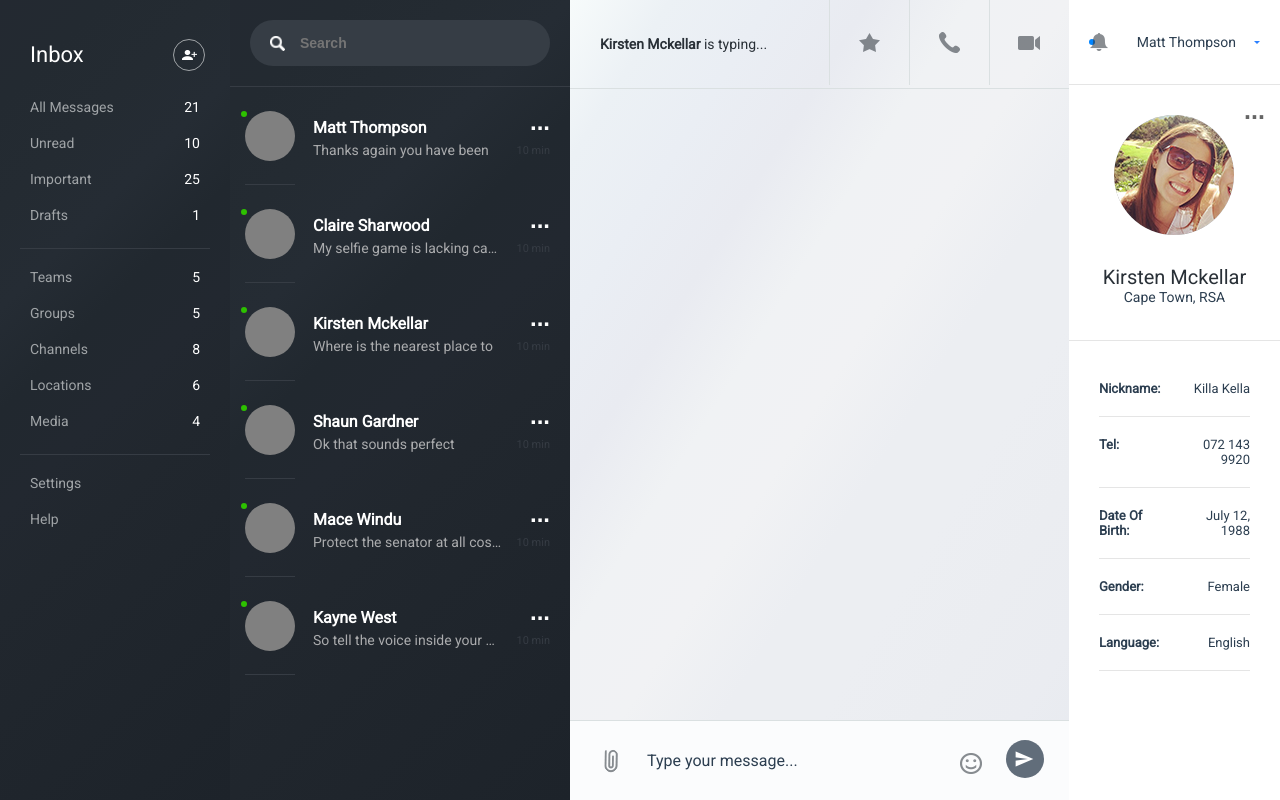
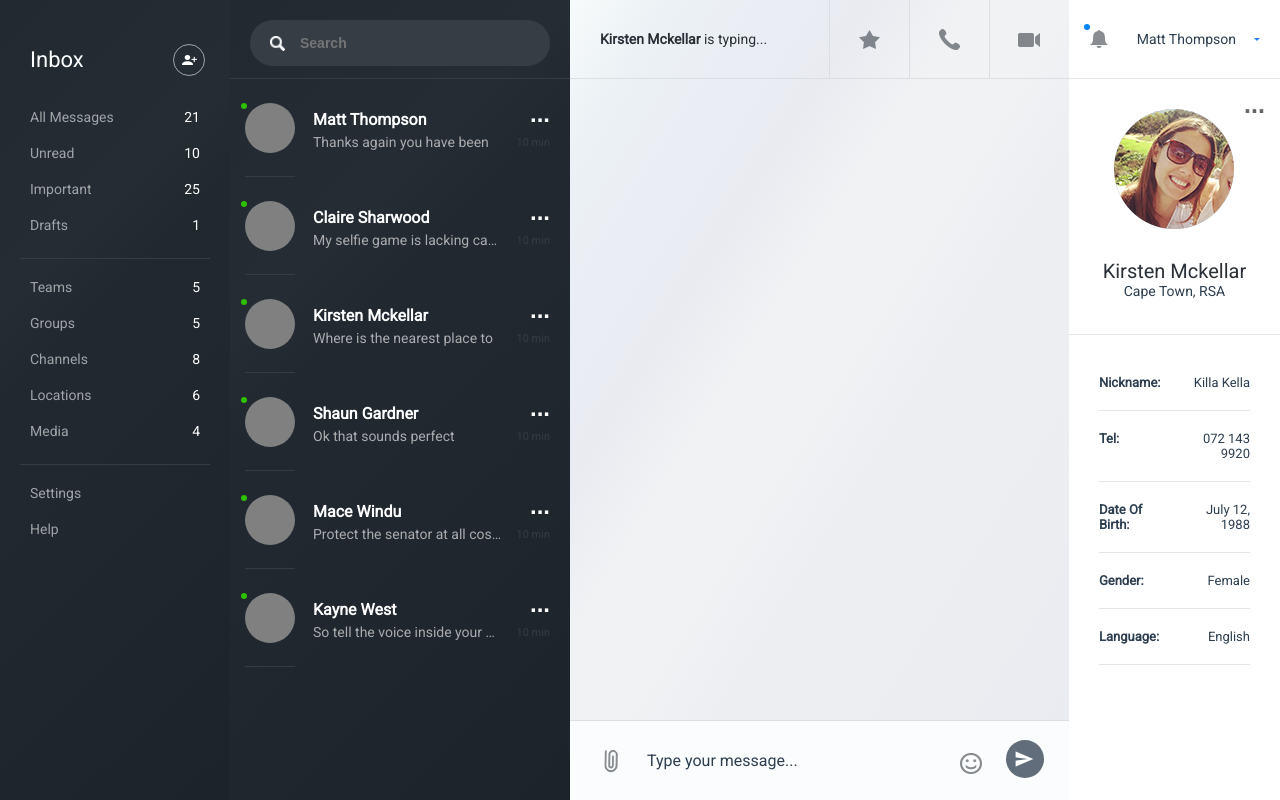
Before and after one commit to IrinaFitas/chat, a Vue app: page / in a window 1280 px wide. Built offline with nearby package versions, Linux system fonts and the light colour scheme.

Commit message:
Fixed Styles in header for all components

```diff
--- a/src/App.vue
+++ b/src/App.vue
@@ -31,7 +31,6 @@ body {
 	font-family: 'Roboto', sans-serif;
 	-webkit-font-smoothing: antialiased;
 	-moz-osx-font-smoothing: grayscale;
-	text-align: center;
 	color: #2c3e50;
 }
 </style>
--- a/src/components/ContactList.vue
+++ b/src/components/ContactList.vue
@@ -90,6 +90,8 @@
 		background: linear-gradient(-45deg, #1d232a 0%, #1e242b 10%, #1f252c 20%, #20262d 30%, #21272e 40%, #222830 50%, #21282f 60%, #252c34 70%, #242b32 80%, #232a31 90%, #232931 100%);
 
 		.search-contact {
+			height: 79px;
+            box-sizing: border-box;
 			padding: 20px;
 			border-bottom: 1px solid #363c44;
 		}
--- a/src/components/Inbox.vue
+++ b/src/components/Inbox.vue
@@ -41,6 +41,8 @@
             display: flex;
             justify-content: space-between;
 			align-items: center;
+            height: 79px;
+            box-sizing: border-box;
 			padding-left: 10px;
 			padding-right: 5px;
 
--- a/src/components/UserProfile.vue
+++ b/src/components/UserProfile.vue
@@ -57,6 +57,8 @@ export default {
         header {
             display: flex;
             align-items: center;
+            height: 79px;
+            box-sizing: border-box;
             padding: 20px;
             border-bottom: 1px solid #e5e5e5;
 
@@ -73,17 +75,17 @@ export default {
                 background: url("../images/Notifications-icon.png") no-repeat center;
                 outline: none;
                 margin-right: auto;
-            }
 
                 &::before {
                     content: "";
                     position: absolute;
-
-
+                    left: -5px;
+                    top: -5px;
                     width: 6px;
                     height: 6px;
                     border-radius: 50%;
                     background-color: #0084ff;
+                }
             }
 
             .dropdown {
--- a/src/components/chat/ChatWindow.vue
+++ b/src/components/chat/ChatWindow.vue
@@ -35,8 +35,9 @@ export default {
 
         header {
             display: flex;
+            height: 79px;
+            box-sizing: border-box;
             margin-bottom: -1px;
-            box-sizing: border-box;
             border-bottom: 1px solid #dae0e1;
 
             p {
@@ -51,7 +52,7 @@ export default {
 
                 button {
                     width: 80px;
-                    height: 85px;
+                    height: 79px;
                     margin: 0;
                     border: none;
                     background-color: transparent;
```
Lines whose indentation alone changed are shown as unchanged.
